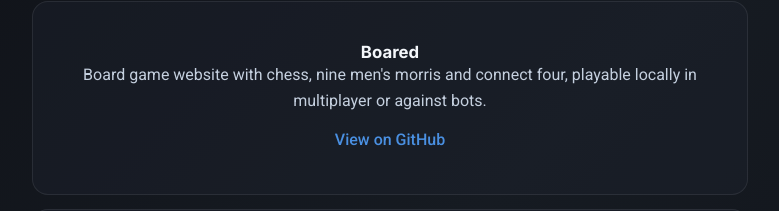
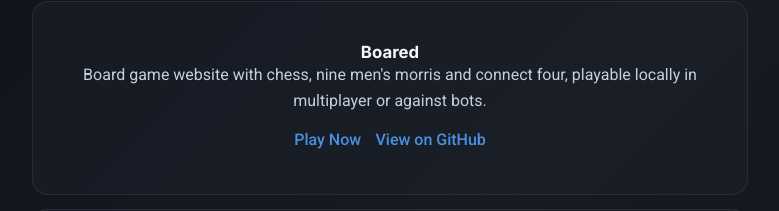
Before and after one commit to im24a-wulkana/Portfolio, a Next.js app: page / in a window 1280 px wide. Shown: the part 2499-2710 px from the top of the page, without its empty margins (250-1029 px from the left). Built offline with nearby package versions, Linux system fonts and the light colour scheme.

Commit message:
Link to Project added

```diff
--- a/app/page.js
+++ b/app/page.js
@@ -48,8 +48,10 @@ const content = {
         "Board game website with chess, nine men's morris and connect four, playable locally in multiplayer or against bots.",
       detailsHref: null,
       detailsLabel: "Open project page",
-      projectHref: "https://github.com/im24a-wulkana/Boared",
-      projectLabel: "View on GitHub",
+      projectHref: "https://boared-eight.vercel.app/",
+      projectLabel: "Play Now",
+      backendHref: "https://github.com/im24a-wulkana/Boared",
+      backendLabel: "View on GitHub",
     },
     side: {
       name: "Casino Tower",
@@ -217,6 +219,11 @@ export default function Home() {
                   <a href={t.projects.featured.projectHref} target="_blank" rel="noopener noreferrer" className="project-link">
                     {t.projects.featured.projectLabel}
                   </a>
+                  {t.projects.featured.backendHref && (
+                    <a href={t.projects.featured.backendHref} target="_blank" rel="noopener noreferrer" className="project-link">
+                      {t.projects.featured.backendLabel}
+                    </a>
+                  )}
                 </div>
               </article>
               <article className="surface">
```
